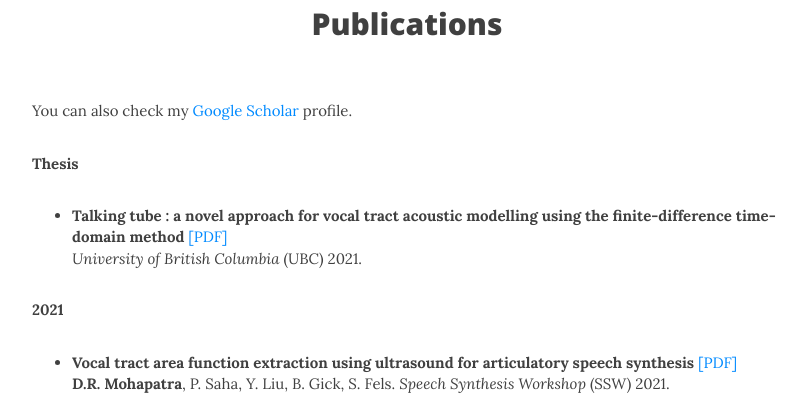
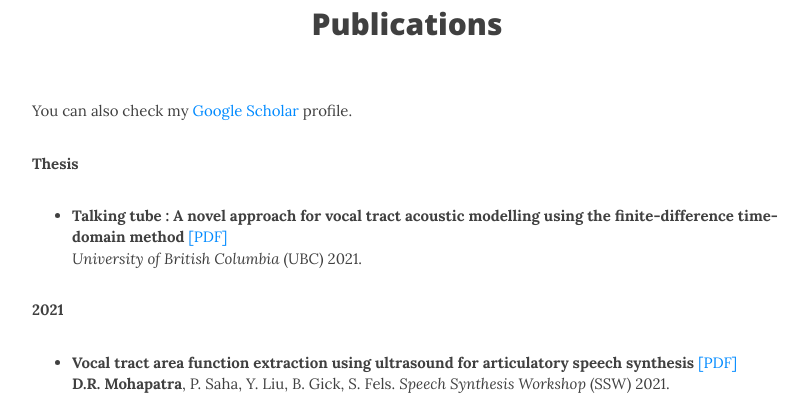
Before and after one commit to Debasishray19/debasishray19.github.io, a Jekyll site: the page built from publications.md, in a window 1280 px wide and 900 px high. Shown: the part 123-522 px from the top of the window, without its empty margins (233-1041 px from the left). Built offline with Jekyll 4.4.1, drawn with Linux system fonts in a browser that asks for light colours; nearby versions of some CDN libraries.

```diff
--- a/publications.md
+++ b/publications.md
@@ -7,7 +7,7 @@ You can also check my <a href="https://scholar.google.com/citations?user=HzIWE5k
 <br />
 
 **Thesis**
-- **Talking tube : a novel approach for vocal tract acoustic modelling using the finite-difference time-domain method** [[PDF]](https://open.library.ubc.ca/cIRcle/collections/ubctheses/24/items/1.0396919)\
+- **Talking tube : A novel approach for vocal tract acoustic modelling using the finite-difference time-domain method** [[PDF]](https://open.library.ubc.ca/cIRcle/collections/ubctheses/24/items/1.0396919)\
 	*University of British Columbia* (UBC) 2021.
 
 **2021**
```
